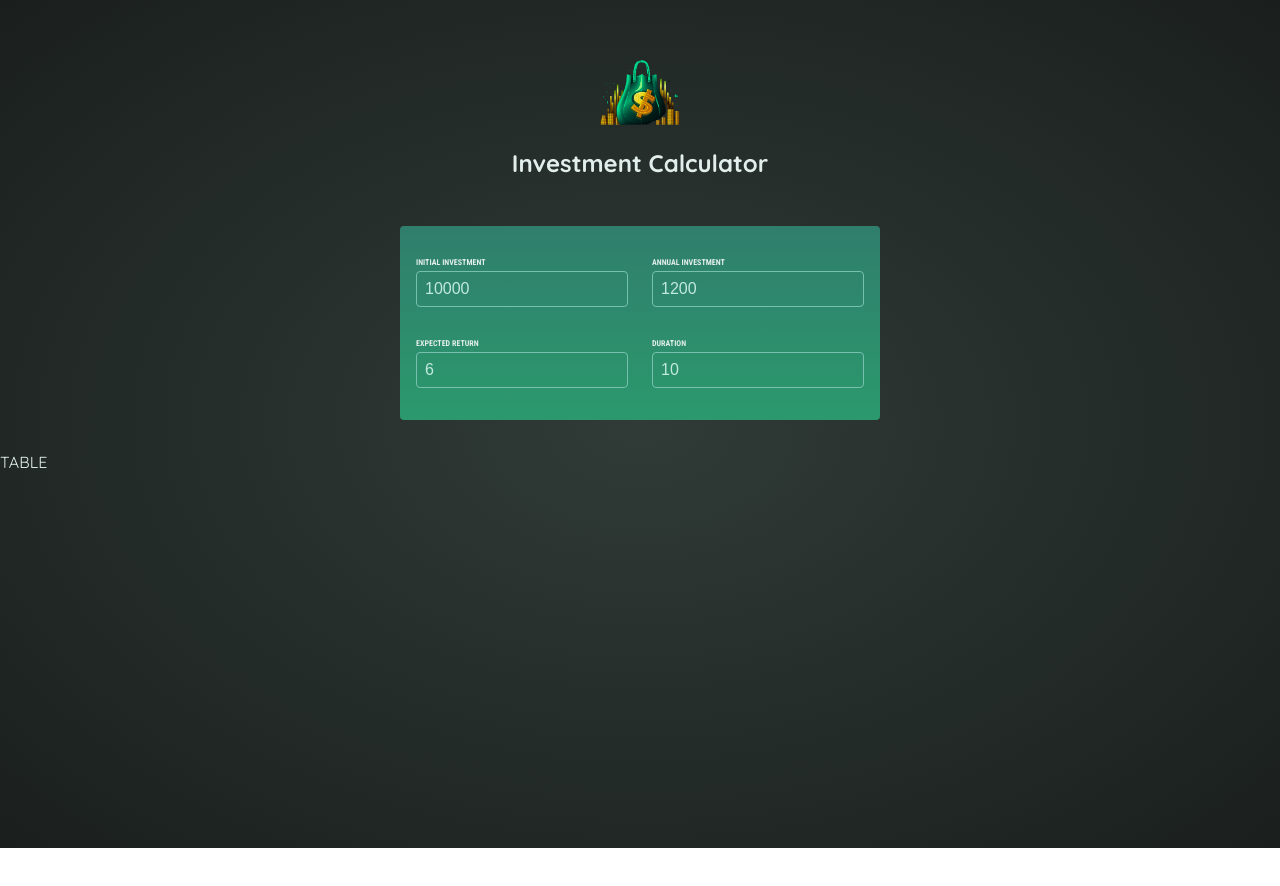
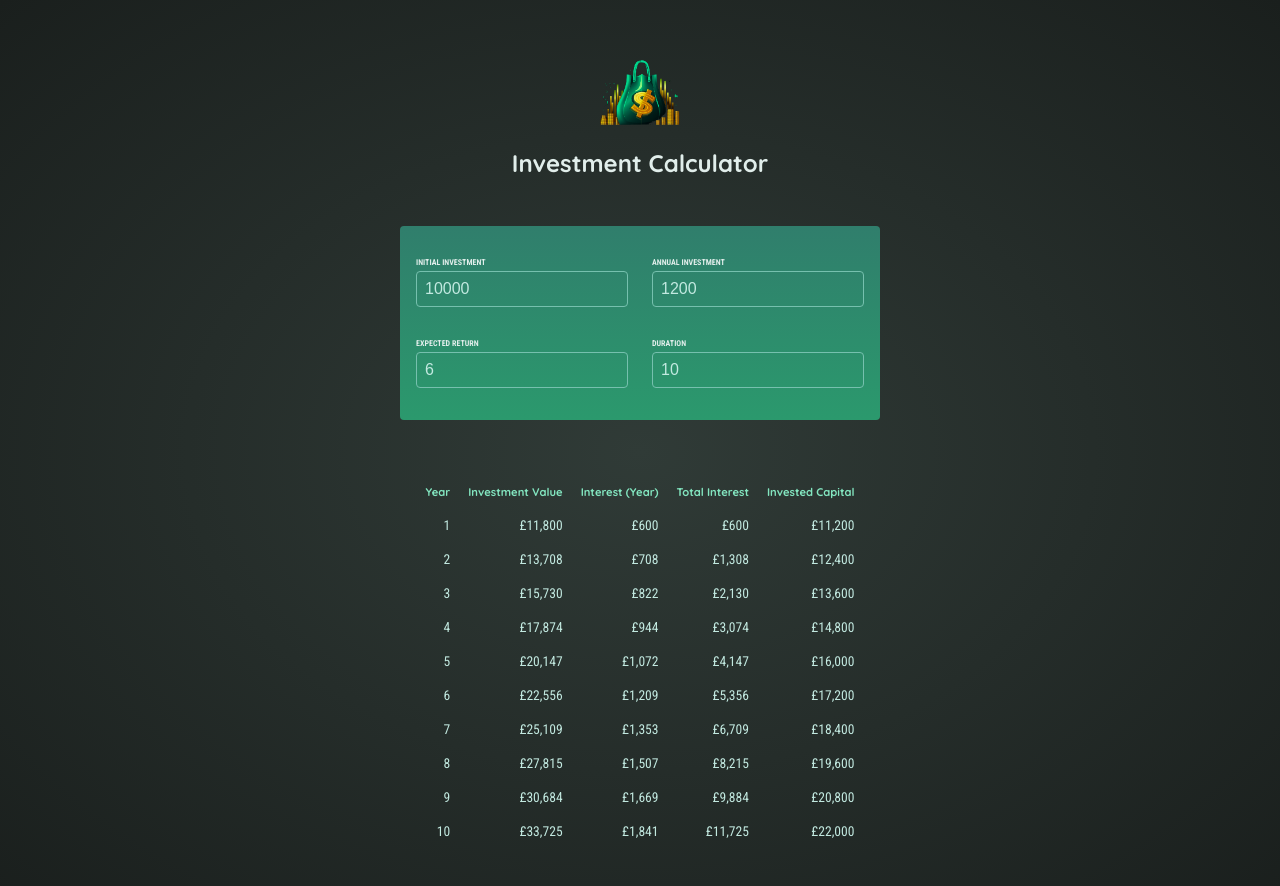
Before and after one commit to apeskinian/react_essentials_practise_project, a React (Vite) app: page / in a window 1280 px wide. Shown: the top 886 px of the page. Before the commit the page ends 848 px from the top, so only its background shows below. Built offline with nearby package versions, Linux system fonts and the light colour scheme.

Commit message:
Add results table component

```diff
--- a/src/App.jsx
+++ b/src/App.jsx
@@ -18,7 +18,9 @@
     setInvestmentData(prevData => {
         return {
             ...prevData,
-            [inputIdentifier]: newValue
+            // In the next line the + symbol converts the newValue to a number
+            // instead of a string so that it does not get concatenated
+            [inputIdentifier]: +newValue
         }
     })
   }
@@ -26,7 +28,7 @@
   return ( <>
     <Header />
     <UserInputs investmentData={investmentData} onChange={handleChange}/>
-    <ResultTable />
+    <ResultTable investmentData={investmentData}/>
   </>
   )
 }
--- a/src/components/ResultTable.jsx
+++ b/src/components/ResultTable.jsx
@@ -1,5 +1,41 @@
-export default function ResultTable() {
+import { calculateInvestmentResults, formatter } from "../util/investment"
+
+export default function ResultTable({ investmentData }) {
+    const tableData = calculateInvestmentResults(investmentData);
+    const initialInvestment =
+        tableData[0].valueEndOfYear -
+        tableData[0].interest -
+        tableData[0].annualInvestment;
+
     return (
-        <p>TABLE</p>
+        <table id="result">
+            <thead>
+                <tr>
+                    <th>Year</th>
+                    <th>Investment Value</th>
+                    <th>Interest (Year)</th>
+                    <th>Total Interest</th>
+                    <th>Invested Capital</th>
+                </tr>
+            </thead>
+            <tbody>
+                {tableData.map(yearData => {
+                    const totalInterest =
+                        yearData.valueEndOfYear -
+                        yearData.annualInvestment *
+                        yearData.year -
+                        initialInvestment;
+                    const totalAmountInvested =
+                        yearData.valueEndOfYear - totalInterest;
+                    return <tr key={yearData}>
+                        <td>{yearData.year}</td>
+                        <td>{formatter.format(yearData.valueEndOfYear)}</td>
+                        <td>{formatter.format(yearData.interest)}</td>
+                        <td>{formatter.format(totalInterest)}</td>
+                        <td>{formatter.format(totalAmountInvested)}</td>
+                    </tr>
+                })}
+            </tbody>
+        </table>
     )
 }
--- a/src/util/investment.js
+++ b/src/util/investment.js
@@ -32,7 +32,7 @@
 // Example Usage: formatter.format(1000) => yields "$1,000"
 export const formatter = new Intl.NumberFormat('en-US', {
   style: 'currency',
-  currency: 'USD',
+  currency: 'GBP',
   minimumFractionDigits: 0,
   maximumFractionDigits: 0,
 });
```
